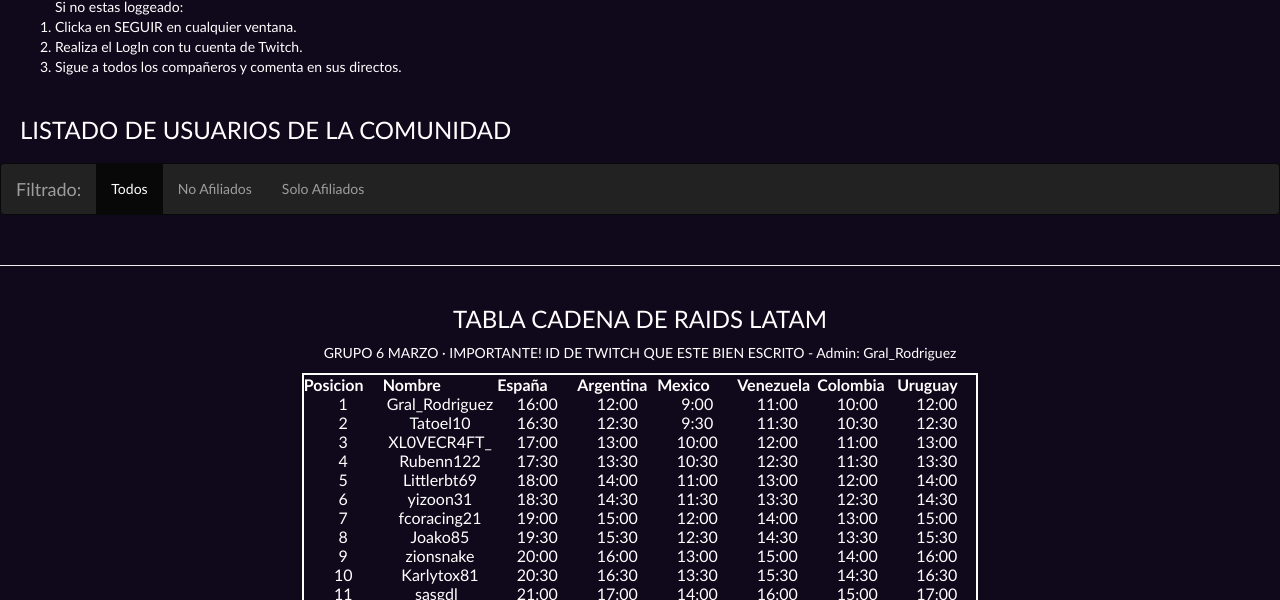
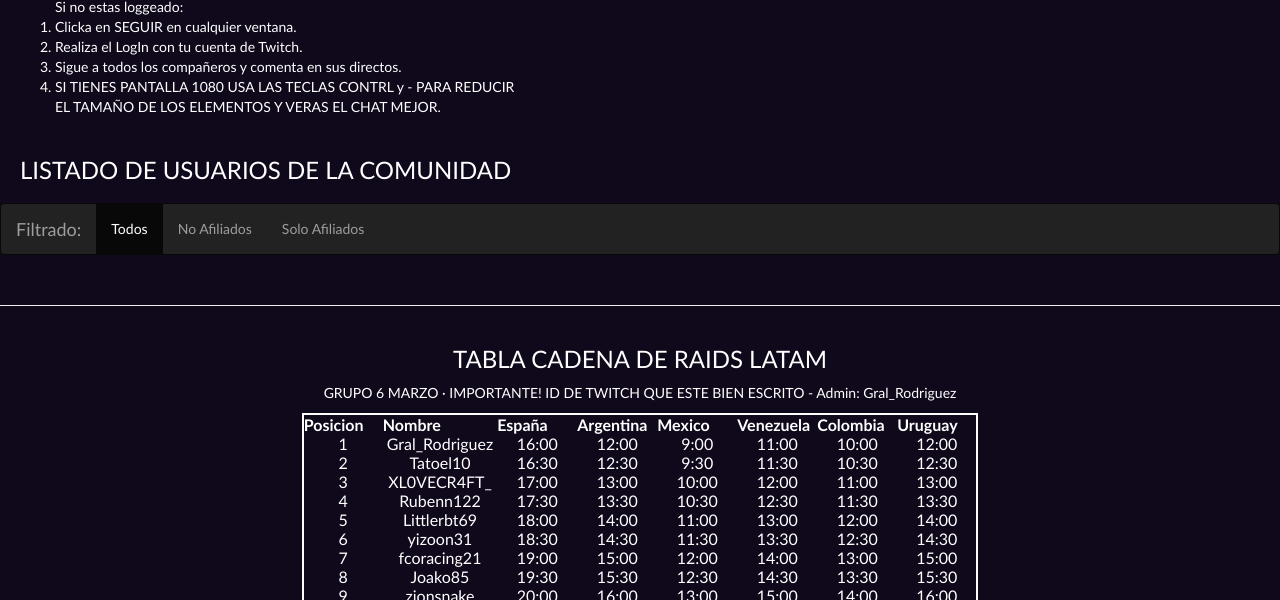
Before and after one commit to N3BB3Z4R/ViewSwarm, a website: page index.html in a window 1280 px wide. Both pictures are taken after a click on the button "INSTRUCCIONES". Shown: the part 197-797 px from the top of the page. Drawn offline with nearby package versions, Linux system fonts and the light colour scheme; no server answers; a script that the page names is missing.

Commit message:
Cambios simples en html index

```diff
--- a/index.html
+++ b/index.html
@@ -51,6 +51,7 @@
           <li>Clicka en SEGUIR en cualquier ventana.</li>
           <li>Realiza el LogIn con tu cuenta de Twitch.</li>
           <li>Sigue a todos los compañeros y comenta en sus directos.</li>
+          <li>SI TIENES PANTALLA 1080 USA LAS TECLAS CONTRL y - PARA REDUCIR</br>EL TAMAÑO DE LOS ELEMENTOS Y VERAS EL CHAT MEJOR.</li>
       </ol>
   </container>
   </div>
@@ -187,7 +188,7 @@
   </container>
 
   <!-- <script src="test-connection-twich.js"></script> -->
-  <footer><p>Los Lobos de Twitch 2021 © Made with ❤️ by N3BB3Z4R (NebeGameplays) & Redon (eduredon) & Christian (belial-vK) & Gaston (zeKke)</p></footer
+  <footer><p>Los Lobos de Twitch 2021 © Made with ❤️ by N3BB3Z4R (NebeGameplays) & Redon (eduredon) & Christian (belial-vK) & Gaston (eZzeKke)</p></footer
 
 </body>
 
```
